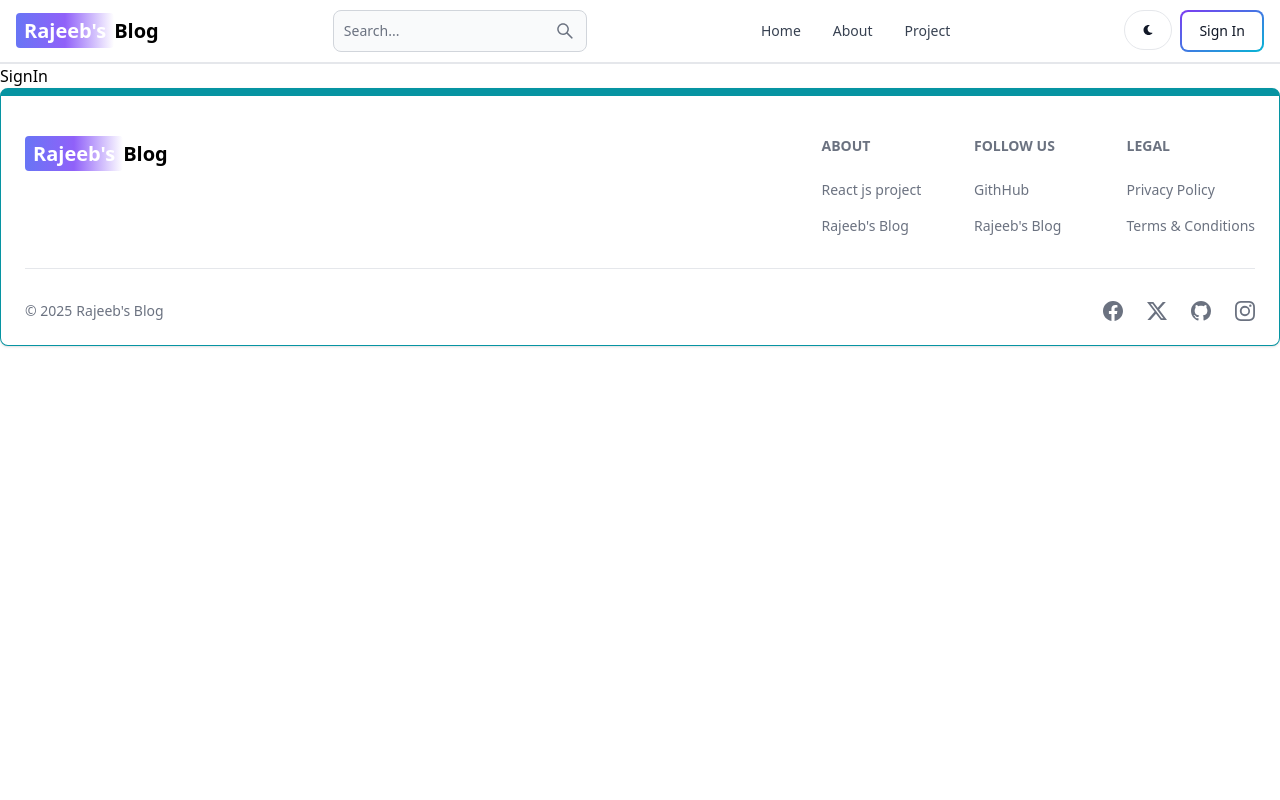
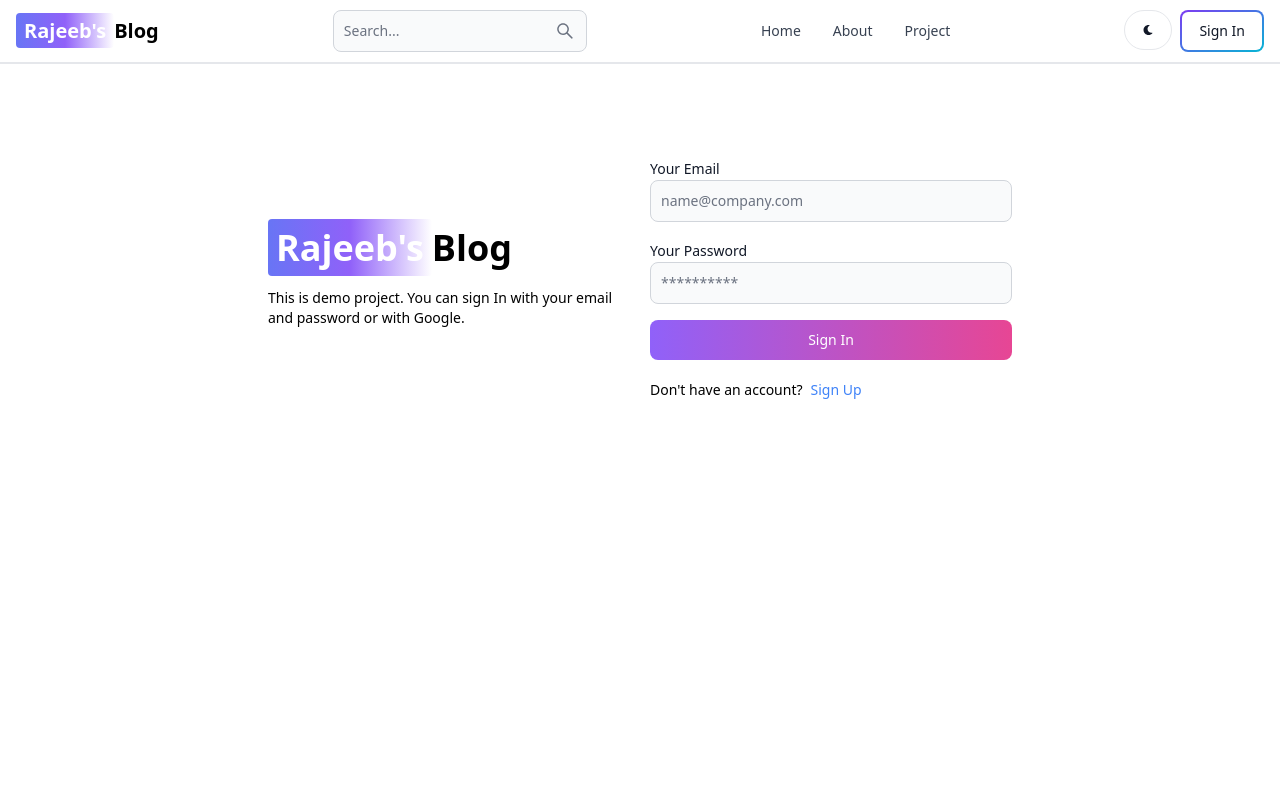
Before and after one commit to manimal001/mern-blog, a React (Vite) app in the folder client/: page /sign-in in a window 1280 px wide. Shown: the top 800 px of the page. Built offline with nearby package versions, Linux system fonts and the light colour scheme.

Commit message:
create signin page functionality

```diff
--- a/client/src/pages/SignIn.jsx
+++ b/client/src/pages/SignIn.jsx
@@ -1,9 +1,97 @@
-import React from 'react'
+import { Alert, Button, Label, Spinner, TextInput } from 'flowbite-react';
+import React, { useState } from 'react';
+import { Link, useNavigate } from 'react-router-dom';
 
 export default function SignIn() {
+  const [formData, setFormData] = useState({});
+  const [errorMessage , setErrorMessage] = useState(null);
+  const [Loading, setLoading] = useState(false);
+  const navigate = useNavigate();
+
+   const handleChange = (e) => {
+     setFormData({...formData, [e.target.id]: e.target.value.trim() });
+   }
+   const handleSubmit = async (e) => {
+     e.preventDefault();
+     if (!formData.email || !formData.password) {
+      return setErrorMessage('All fields are required');
+     }
+     try {
+      setLoading(true);
+      setErrorMessage(null);
+       const res = await fetch('/api/auth/signin', {
+         method: 'POST',
+         headers: { 'Content-Type': 'application/json' },
+         body: JSON.stringify(formData),
+       });
+       const data = await res.json();
+       if (data.success === false) {
+         return setErrorMessage(data.message);
+       }
+       setLoading(false);
+       if (res.ok){
+        navigate('/');
+       }
+     } catch (error) {
+       setErrorMessage(error.message);
+       setLoading(false);
+     }
+   };
   return (
-    <div>
-      SignIn
+    <div className='min-h-screen mt-20'>
+      <div className='flex flex-col max-w-3xl gap-5 p-3 mx-auto md:flex-row md:items-center'>
+       {/* left */}
+       <div className='flex-1'>
+       <Link to="/" className='text-4xl font-bold dark:text-white'>
+          <span className='px-2 py-1 text-white rounded bg-gradient-to-r from-indigo-500 via-purple-500 to-pink-500-lg'>
+            Rajeeb's
+            </span>
+            Blog
+         </Link>
+         <p className='mt-5 text-sm'>
+          This is demo project. You can sign In with your email and password or with Google.
+         </p>
+       </div>
+        {/* right */}
+        <div className='flex-1'>
+          <form className='flex flex-col gap-4' onSubmit={handleSubmit}>
+          <div>
+            <Label value='Your Email'/>
+            <TextInput type='email' placeholder='name@company.com' id='email' onChange={handleChange}/>
+          </div>
+          <div>
+            <Label value='Your Password'/>
+            <TextInput type='password' placeholder='**********' id='password' onChange={handleChange}/>
+          </div>
+          <Button type='submit' gradientDuoTone='purpleToPink' disabled={Loading}>
+            {
+              Loading ? (
+                <>
+                  <Spinner size='sm'/>
+                  <span className='pl-3'>Loading...</span>
+                </>
+              ) : (
+                'Sign In'
+              )}
+
+          </Button>
+          </form>
+          <div className='flex gap-2 mt-5 text-sm'>
+            <span>
+             Don't have an account?  </span>
+              <Link to='/sign-up' className='text-blue-500'>
+               Sign Up
+              </Link>
+          </div>
+           {
+            errorMessage && (
+              <Alert className='mt-5' color='failure'>
+                {errorMessage}
+              </Alert>
+            )
+           }
+        </div>
+       </div>
     </div>
   )
 }
--- a/client/src/pages/SignUp.jsx
+++ b/client/src/pages/SignUp.jsx
@@ -83,7 +83,7 @@
           <div className='flex gap-2 mt-5 text-sm'>
             <span>
               Already have an account?  </span>
-              <Link to='/signin' className='text-blue-500'>
+              <Link to='/sign-in' className='text-blue-500'>
               Sign In
               </Link>
           </div>
```
